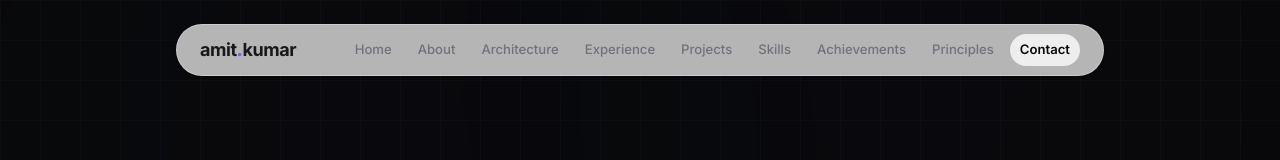
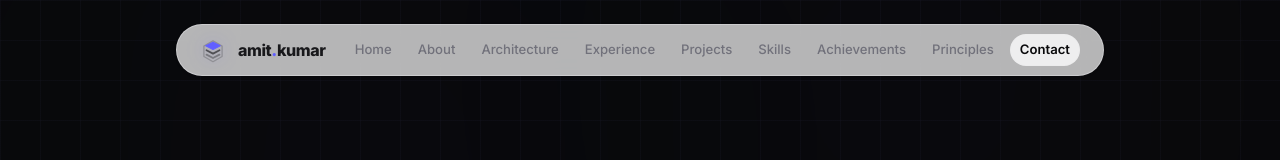
Before and after one commit to amitrazz/portfolio, a Next.js app: page / in a window 1280 px wide. Shown: the top 160 px of the page. Built offline with nearby package versions, Linux system fonts and the light colour scheme.

Commit message:
feat: design and add premium layered SVG logo component

```diff
--- a/src/components/header.tsx
+++ b/src/components/header.tsx
@@ -7,6 +7,8 @@ import Link from "next/link";
 import clsx from "clsx";
 import { useActiveSectionContext } from "@/context/active-section-context";
 import { HiMenuAlt3, HiX } from "react-icons/hi";
+
+import Logo from "./logo";
 
 export default function Header() {
   const { activeSection, setActiveSection, setTimeOfLastClick } = useActiveSectionContext();
@@ -31,9 +33,9 @@ export default function Header() {
             setTimeOfLastClick(Date.now());
             setIsMobileMenuOpen(false);
           }}
-          className="text-lg font-bold tracking-tight text-zinc-900 dark:text-zinc-50 hover:opacity-80 transition"
+          className="hover:opacity-90 transition"
         >
-          amit<span className="text-indigo-500 font-extrabold">.</span>kumar
+          <Logo />
         </Link>
 
         {/* Desktop Navigation Links */}
--- /dev/null
+++ b/src/components/logo.tsx
@@ -0,0 +1,64 @@
+"use client";
+
+import React from 'react';
+
+export default function Logo() {
+  return (
+    <div className="flex items-center gap-3 group cursor-pointer">
+      <div className="relative flex items-center justify-center">
+        {/* Subtle hover background glow */}
+        <div className="absolute inset-0 bg-indigo-500/10 rounded-lg blur-md scale-75 group-hover:scale-100 transition-all duration-350" />
+
+        <svg
+          width="26"
+          height="26"
+          viewBox="0 0 100 100"
+          fill="none"
+          xmlns="http://www.w3.org/2000/svg"
+          className="relative text-zinc-800 dark:text-zinc-200 group-hover:text-indigo-600 dark:group-hover:text-indigo-400 group-hover:scale-105 transition-all duration-300"
+        >
+          {/* Isometric Structural Hexagon Contour */}
+          <path
+            d="M50 15L85 35V75L50 95L15 75V35L50 15Z"
+            stroke="currentColor"
+            strokeWidth="5"
+            strokeLinecap="round"
+            strokeLinejoin="round"
+            className="opacity-25"
+          />
+          {/* Layer 1 (Base): Distributed Infrastructure */}
+          <path
+            d="M25 68L50 81L75 68"
+            stroke="currentColor"
+            strokeWidth="7"
+            strokeLinecap="round"
+            strokeLinejoin="round"
+            className="opacity-40"
+          />
+          {/* Layer 2 (Middle): API & Caching Layer */}
+          <path
+            d="M25 51L50 64L75 51"
+            stroke="currentColor"
+            strokeWidth="7"
+            strokeLinecap="round"
+            strokeLinejoin="round"
+            className="opacity-70"
+          />
+          {/* Layer 3 (Apex): Frontend Platform UI */}
+          <path
+            d="M50 20L22 34L50 48L78 34L50 20Z"
+            fill="currentColor"
+            stroke="currentColor"
+            strokeWidth="4"
+            strokeLinejoin="round"
+            className="text-indigo-500 dark:text-indigo-400"
+          />
+        </svg>
+      </div>
+
+      <span className="text-base font-extrabold tracking-tight text-zinc-900 dark:text-zinc-50">
+        amit<span className="text-indigo-500 font-black">.</span>kumar
+      </span>
+    </div>
+  );
+}
```
